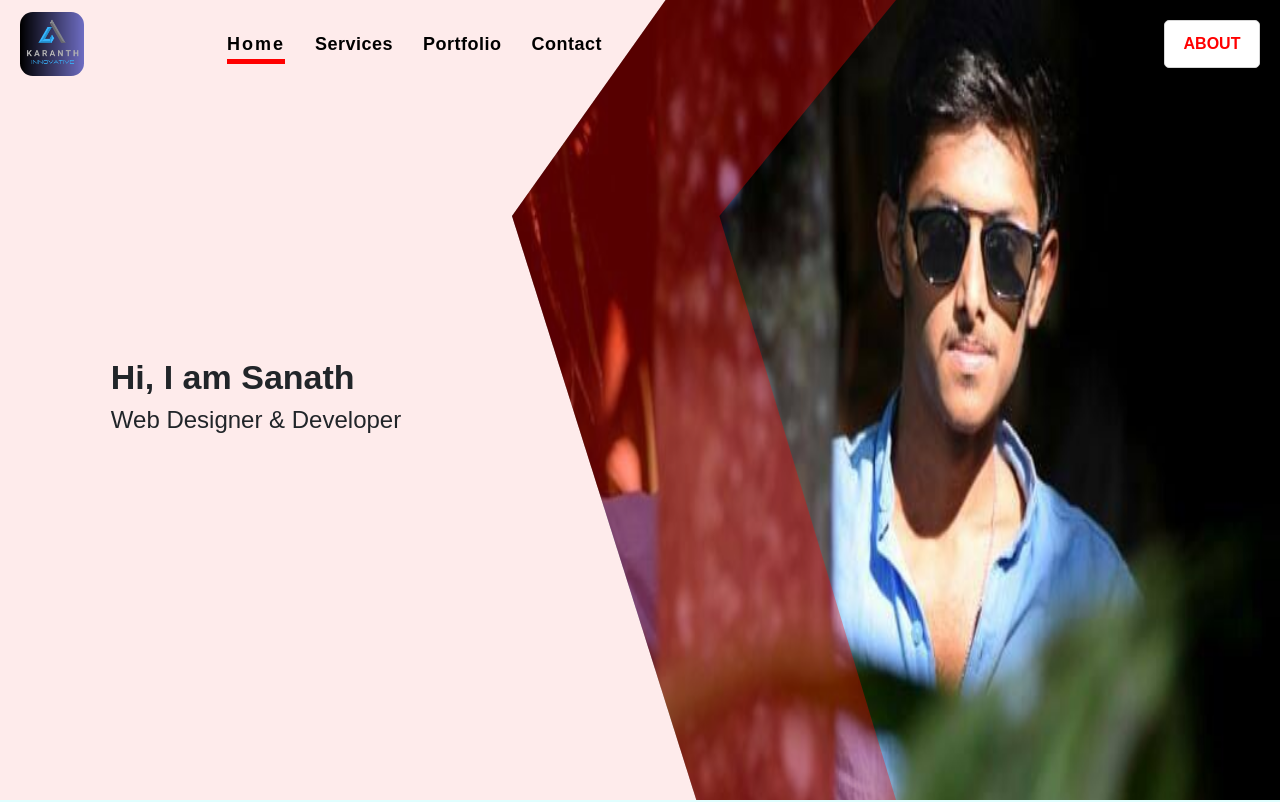
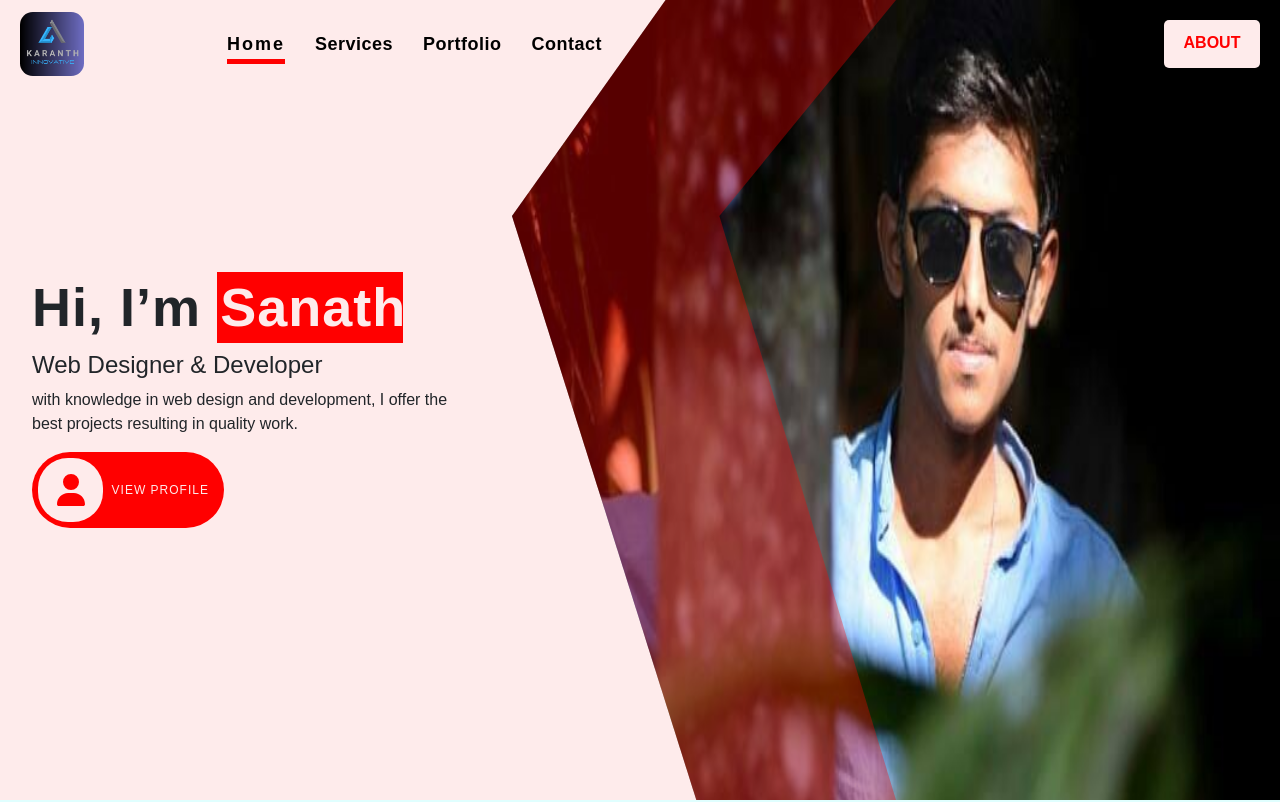
Before and after one commit to Sanath-karanth/karanthportfolio, a React (Create React App) app: page /mainpage in a window 1280 px wide. Shown: the top 802 px of the page. Built offline with nearby package versions, Linux system fonts and the light colour scheme.

Commit message:
banner code update

```diff
--- a/package.json
+++ b/package.json
@@ -3,6 +3,8 @@
   "version": "0.1.0",
   "private": true,
   "dependencies": {
+    "@fortawesome/free-solid-svg-icons": "^6.4.0",
+    "@fortawesome/react-fontawesome": "^0.2.0",
     "@reduxjs/toolkit": "^1.9.5",
     "@testing-library/jest-dom": "^5.16.5",
     "@testing-library/react": "^13.4.0",
--- a/src/commonui/Header/Header.module.scss
+++ b/src/commonui/Header/Header.module.scss
@@ -142,27 +142,38 @@
   }
   .anchor-btn {
     display: block;
-    width: 5rem;
+    width: 6rem;
     height: 3rem;
-    background: variables.$color-FFFFFF;
+    background: variables.$color-palepink;
     padding: 10px;
     text-align: center;
     border-radius: 5px;
     color: variables.$color-danger;
     font-weight: bold;
     line-height: 25px;
-    border: 1px solid variables.$color-gray-border;
+  }
+  .anchor-btn:hover {
+    display: block;
+    width: 6rem;
+    height: 3rem;
+    background: variables.$color-danger;
+    padding: 10px;
+    text-align: center;
+    border-radius: 5px;
+    color: variables.$color-FFFFFF;
+    font-weight: bold;
+    line-height: 25px;
   }
 }
 
-@media (min-width: 900px) and (max-width: 1199px) {
+@media (min-width: 900px) and (max-width: 1023px) {
   .header-img-cont {
     margin-right: 12rem;
   }
 }
 
 /* Desktop View */
-@media (min-width: 1200px) {
+@media (min-width: 1024px) {
   .headerContainer-main {
     margin: 0 auto;
     width: auto;
@@ -221,14 +232,13 @@
     display: block;
     width: 6rem;
     height: 3rem;
-    background: variables.$color-FFFFFF;
+    background: variables.$color-palepink;
     padding: 10px;
     text-align: center;
     border-radius: 5px;
     color: variables.$color-danger;
     font-weight: bold;
     line-height: 25px;
-    border: 1px solid variables.$color-gray-border;
   }
   .anchor-btn:hover {
     display: block;
@@ -241,7 +251,6 @@
     color: variables.$color-FFFFFF;
     font-weight: bold;
     line-height: 25px;
-    border: 1px solid variables.$color-gray-border;
   }
 }
 
--- a/src/containers/MainScreen/MainScreen.css
+++ b/src/containers/MainScreen/MainScreen.css
@@ -93,7 +93,7 @@ section .text-container .text-box h3 {
         margin: 10px 3px;
         padding: 4px;
         color: #ffffff;
-        background: #000000;
+        background: linear-gradient(to right, rgb(0 0 0/0.9), rgb(0 0 0/0));
         border-radius: 10px;
         opacity: 0.8;
     }
--- a/src/containers/MainScreen/MainScreen.module.scss
+++ b/src/containers/MainScreen/MainScreen.module.scss
@@ -4,6 +4,11 @@
 
 @mixin mainScreen-center {
   display: grid;
+  align-items: center;
+  justify-content: center;
+}
+@mixin profileContent-center {
+  display: flex;
   align-items: center;
   justify-content: center;
 }
@@ -46,7 +51,7 @@
     @include mainScreen-center;
     text-align: left;
     height: 50vh;
-    padding-top: 3rem;
+    padding-top: 6rem;
   }
   .banner-left-txt-cont {
     width: 100%;
@@ -56,9 +61,63 @@
     font-family: variables.$font-family-Montserrat;
     font-size: variables.$font-size-18;
   }
+  .banner-subtitle-txt {
+    font-family: variables.$font-family-Montserrat;
+    font-size: variables.$font-size-10;
+  }
+  .banner-desp-cont {
+    width: 35vw;
+  }
   .banner-desp-txt {
     font-family: variables.$font-family-Montserrat;
-    font-size: variables.$font-size-14;
+    font-size: variables.$font-size-6;
+    margin-bottom: 0.4rem;
+  }
+  .banner-profile-icon-cont {
+    display: flex;
+    flex-direction: row;
+    justify-content: flex-start;
+    border-radius: 40px;
+    width: 6rem;
+    padding: 0.3rem;
+    background: variables.$color-danger;
+    opacity: 1;
+    cursor: pointer;
+    transition: transform 0.2s;
+  }
+  .banner-profile-icon-cont:hover {
+    transform: scale(1.1);
+  }
+  .banner-profile-outer-cont {
+    display: flex;
+    justify-content: center;
+    align-items: center;
+    width: 4rem;
+    border-radius: 40px;
+    background: variables.$color-danger;
+  }
+  .banner-profile-icon {
+    @include profileContent-center;
+    height: 1.4rem;
+    width: 1.4rem;
+    border-radius: 30px;
+    background: variables.$color-palepink;
+    transition: 2s all ease;
+  }
+  .banner-profile-icon:hover {
+    transform: scale(1.2);
+  }
+  .profile-icon {
+    height: 0.8rem;
+    width: 0.8rem;
+    color: variables.$color-danger;
+  }
+  .banner-profile-txt {
+    font-family: variables.$font-family-Montserrat;
+    font-size: variables.$font-size-6;
+    text-transform: uppercase;
+    letter-spacing: 1px;
+    color: variables.$color-palepink;
   }
   .banner-right-cont {
     height: 50vh;
@@ -78,58 +137,24 @@
     clip-path: polygon(100% 0, 54% 27%, 100% 100%, 24% 100%, 0 27%, 20% 0);
     background: rgba(255, 0, 0, 0.342);
   }
+  @keyframes openclose {
+    0% {
+      width: 0;
+    }
+
+    50% {
+      width: 4.8rem;
+    }
+
+    100% {
+      width: 0rem;
+      text-indent: 0;
+    }
+  }
 }
 
 /* Tablet View */
-@media (min-width: 768px) and (max-width: 1199px) {
-  .MainContainer-main {
-    margin: 0 auto;
-    width: auto;
-  }
-  .banner-cont {
-    position: relative;
-    width: 100%;
-    background: variables.$color-palepink;
-    text-align: center;
-  }
-  .banner-left-cont {
-    @include mainScreen-center;
-    text-align: left;
-    height: 100vh;
-  }
-  .banner-left-txt-cont {
-    width: 100%;
-  }
-  .banner-title-txt {
-    font-family: variables.$font-family-Montserrat;
-    font-size: variables.$font-size-32;
-  }
-  .banner-desp-txt {
-    font-family: variables.$font-family-Montserrat;
-    font-size: variables.$font-size-22;
-  }
-  .banner-right-cont {
-    height: 100vh;
-    width: 100%;
-  }
-  .banner-img {
-    height: 100vh;
-    background-attachment: fixed;
-    background-position: center;
-    background-repeat: no-repeat;
-    background-size: cover;
-    clip-path: polygon(100% 0, 100% 25%, 100% 100%, 24% 100%, 0 27%, 20% 0);
-  }
-  .banner-clip {
-    height: 100vh;
-    width: 35vw;
-    clip-path: polygon(100% 0, 54% 27%, 100% 100%, 24% 100%, 0 27%, 20% 0);
-    background: rgba(255, 0, 0, 0.342);
-  }
-}
-
-/* Desktop View */
-@media (min-width: 1200px) {
+@media (min-width: 768px) and (max-width: 1023px) {
   .MainContainer-main {
     margin: 0 auto;
     width: auto;
@@ -151,10 +176,183 @@
   .banner-title-txt {
     font-family: variables.$font-family-Montserrat;
     font-size: variables.$font-size-34;
+    letter-spacing: 1px;
+  }
+  .banner-subtitle-txt {
+    font-family: variables.$font-family-Montserrat;
+    font-size: variables.$font-size-22;
+    margin: 0;
+  }
+  .banner-desp-cont {
+    width: 30vw;
   }
   .banner-desp-txt {
     font-family: variables.$font-family-Montserrat;
+    font-size: variables.$font-size-10;
+    letter-spacing: 0px;
+    opacity: 1;
+  }
+  .banner-profile-icon-cont {
+    display: flex;
+    flex-direction: row;
+    justify-content: flex-start;
+    border-radius: 40px;
+    width: 10.5rem;
+    padding: 0.4rem;
+    background: variables.$color-danger;
+    opacity: 1;
+    cursor: pointer;
+    transition: transform 0.2s;
+  }
+  .banner-profile-icon-cont:hover {
+    transform: scale(1.1);
+  }
+  .banner-profile-outer-cont {
+    display: flex;
+    justify-content: center;
+    align-items: center;
+    width: 8rem;
+    border-radius: 40px;
+    background: variables.$color-danger;
+  }
+  .banner-profile-icon {
+    @include profileContent-center;
+    height: 3.5rem;
+    width: 4.5rem;
+    border-radius: 30px;
+    background: variables.$color-palepink;
+    transition: 2s all ease;
+  }
+  .banner-profile-icon:hover {
+    transform: scale(1.2);
+  }
+  .profile-icon {
+    height: 1.5rem;
+    width: 1.5rem;
+    color: variables.$color-danger;
+  }
+  .banner-profile-txt {
+    font-family: variables.$font-family-Montserrat;
+    font-size: variables.$font-size-10;
+    text-transform: uppercase;
+    letter-spacing: 1px;
+    color: variables.$color-palepink;
+  }
+  .banner-right-cont {
+    height: 100vh;
+    width: 100%;
+  }
+  .banner-img {
+    height: 100vh;
+    background-attachment: fixed;
+    background-position: center;
+    background-repeat: no-repeat;
+    background-size: cover;
+    clip-path: polygon(100% 0, 100% 25%, 100% 100%, 24% 100%, 0 27%, 20% 0);
+  }
+  .banner-clip {
+    height: 100vh;
+    width: 35vw;
+    clip-path: polygon(100% 0, 54% 27%, 100% 100%, 24% 100%, 0 27%, 20% 0);
+    background: rgba(255, 0, 0, 0.342);
+  }
+  @keyframes openclose {
+    0% {
+      width: 0;
+    }
+
+    50% {
+      width: 8.5rem;
+    }
+
+    100% {
+      width: 0rem;
+      text-indent: 0;
+    }
+  }
+}
+
+/* Desktop View */
+@media (min-width: 1024px) {
+  .MainContainer-main {
+    margin: 0 auto;
+    width: auto;
+  }
+  .banner-cont {
+    position: relative;
+    width: 100%;
+    background: variables.$color-palepink;
+    text-align: center;
+  }
+  .banner-left-cont {
+    @include mainScreen-center;
+    text-align: left;
+    height: 100vh;
+  }
+  .banner-left-txt-cont {
+    width: 100%;
+  }
+  .banner-title-txt {
+    font-family: variables.$font-family-Montserrat;
+    font-size: variables.$font-size-54;
+    letter-spacing: 1px;
+  }
+  .banner-subtitle-txt {
+    font-family: variables.$font-family-Montserrat;
     font-size: variables.$font-size-24;
+  }
+  .banner-desp-cont {
+    width: 35vw;
+  }
+  .banner-desp-txt {
+    font-family: variables.$font-family-Montserrat;
+    font-size: variables.$font-size-16;
+  }
+  .banner-profile-icon-cont {
+    display: flex;
+    flex-direction: row;
+    justify-content: flex-start;
+    border-radius: 40px;
+    width: 12rem;
+    padding: 0.4rem;
+    background: variables.$color-danger;
+    opacity: 1;
+    cursor: pointer;
+    transition: transform 0.2s;
+  }
+  .banner-profile-icon-cont:hover {
+    transform: scale(1.1);
+  }
+  .banner-profile-outer-cont {
+    display: flex;
+    justify-content: center;
+    align-items: center;
+    width: 8rem;
+    border-radius: 40px;
+    background: variables.$color-danger;
+  }
+  .banner-profile-icon {
+    @include profileContent-center;
+    height: 4rem;
+    width: 4.5rem;
+    border-radius: 30px;
+    background: variables.$color-palepink;
+    transition: 2s all ease;
+  }
+  .banner-profile-icon:hover {
+    transform: scale(1.2);
+  }
+  .profile-icon {
+    height: 2rem;
+    width: 2rem;
+    color: variables.$color-danger;
+  }
+  .banner-profile-txt {
+    font-family: variables.$font-family-Montserrat;
+    font-size: variables.$font-size-12;
+    text-transform: uppercase;
+    letter-spacing: 1px;
+    color: variables.$color-palepink;
   }
   .banner-right-cont {
     height: 100vh;
@@ -174,6 +372,20 @@
     clip-path: polygon(100% 0, 54% 27%, 100% 100%, 24% 100%, 0 27%, 20% 0);
     background: rgba(255, 0, 0, 0.342);
   }
+  @keyframes openclose {
+    0% {
+      width: 0;
+    }
+
+    50% {
+      width: 12.2rem;
+    }
+
+    100% {
+      width: 0rem;
+      text-indent: 0;
+    }
+  }
 }
 
 /* Large Desktop View */
@@ -191,3 +403,14 @@
     max-width: 2000px;
   }
 }
+
+////// Animation Styles text
+
+.banner-name-txt {
+  background: variables.$color-danger;
+  color: variables.$color-palepink;
+  display: inline-flex;
+  overflow: hidden;
+  animation: openclose 2.5s ease-in-out infinite;
+  padding: 0.2rem;
+}
--- a/src/containers/MainScreen/MainScreen.tsx
+++ b/src/containers/MainScreen/MainScreen.tsx
@@ -1,6 +1,8 @@
 import React, { Fragment, FunctionComponent, useEffect, useState } from 'react';
 import { Row, Col } from 'react-bootstrap';
 import { useDispatch, useSelector } from 'react-redux';
+import { FontAwesomeIcon } from '@fortawesome/react-fontawesome';
+import { faUser, faBriefcase, faPhone, faEnvelope } from '@fortawesome/free-solid-svg-icons';
 import styles from './MainScreen.module.scss';
 import './MainScreen.css';
 import { Header } from '../../commonui';
@@ -66,16 +68,39 @@ const MainScreen: FunctionComponent<IMainScreenProps> = () => {
                 <Col sm='6' md='6' lg='6' className={styles['banner-left-Col']}>
                   <div className={styles['banner-left-cont']}>
                     <div className={styles['banner-left-txt-cont']}>
-                      <div>
+                      <div className='mb-2'>
                         <h1 className={styles['banner-title-txt']}>
                           <strong>
                             Hi<span>&#44;</span>
                           </strong>{' '}
-                          <b>I am Sanath</b>
+                          <b>
+                            I’m{' '}
+                            <span className={styles['banner-name-txt']}>
+                              <span>Sanath</span>
+                            </span>
+                          </b>
                         </h1>
                       </div>
                       <div>
-                        <h4 className={styles['banner-desp-txt']}>Web Designer & Developer</h4>
+                        <h4 className={styles['banner-subtitle-txt']}>Web Designer & Developer</h4>
+                      </div>
+                      <div className={styles['banner-desp-cont']}>
+                        <p className={styles['banner-desp-txt']}>
+                          with knowledge in web design and development, I offer the best projects
+                          resulting in quality work.
+                        </p>
+                      </div>
+                      <div className={styles['banner-profile-icon-cont']}>
+                        <div className={styles['banner-profile-icon']}>
+                          <FontAwesomeIcon
+                            icon={faUser}
+                            size='lg'
+                            className={styles['profile-icon']}
+                          />
+                        </div>
+                        <div className={styles['banner-profile-outer-cont']}>
+                          <div className={styles['banner-profile-txt']}>View Profile</div>
+                        </div>
                       </div>
                     </div>
                   </div>
--- a/src/styles/_variables.scss
+++ b/src/styles/_variables.scss
@@ -39,5 +39,10 @@ $font-size-44: 44px;
 $font-size-46: 46px;
 $font-size-48: 48px;
 $font-size-50: 50px;
+$font-size-52: 52px;
+$font-size-54: 54px;
+$font-size-56: 56px;
+$font-size-58: 58px;
+$font-size-60: 60px;
 $line-spacing-0: 0px;
 $line-spacing-34: 34px;
```
Also changed, not shown: 1 other file (tests, documents, lock files or other folders).
